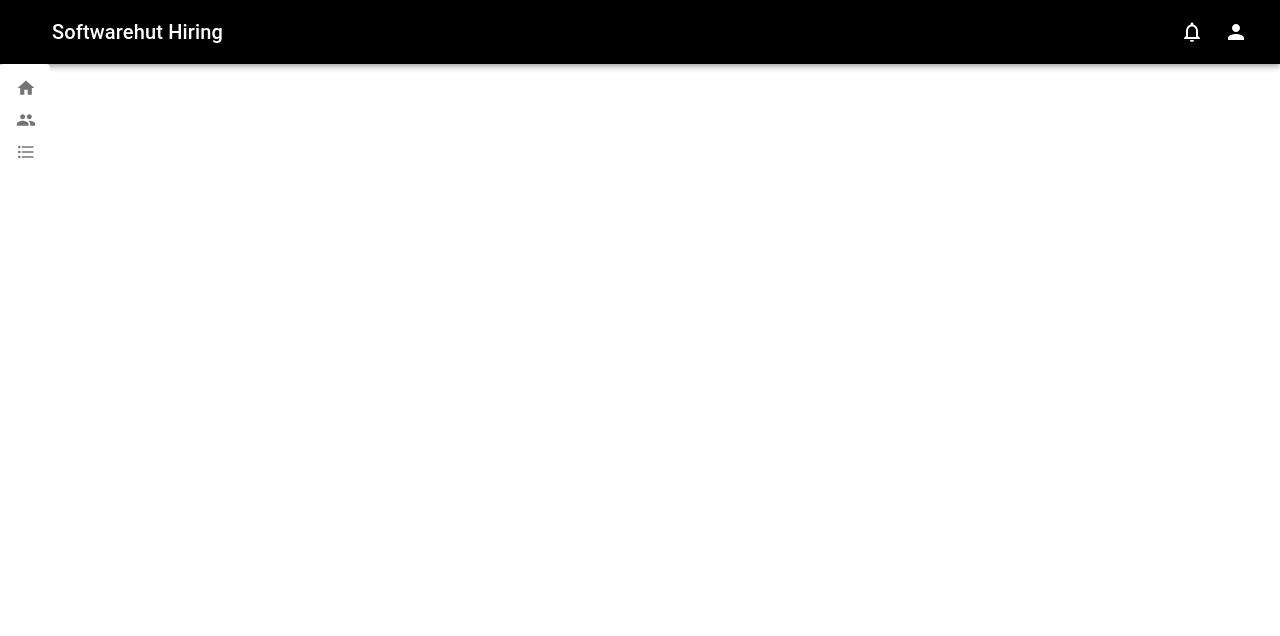
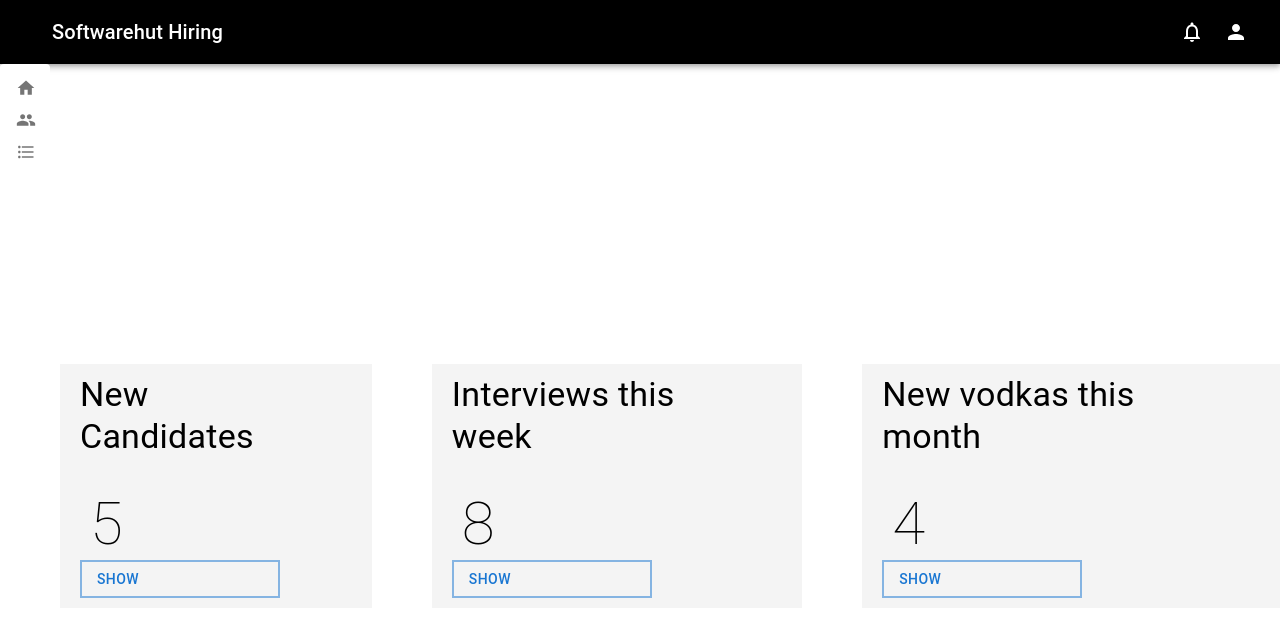
Before and after one commit to softwarehutpl/HeRo-frontend-2, a React (Create React App) app: page / in a window 1280 px wide. Shown: the top 636 px of the page. Built offline with nearby package versions, Linux system fonts and the light colour scheme.

Commit message:
Adding info box (#11)
* Adding InfoBox to Home page

* Adding styled wrapper

```diff
--- a/src/App.tsx
+++ b/src/App.tsx
@@ -11,6 +11,7 @@ function App() {
     <div className="App">
       <Routes>
         <Route path="/" element={<Home />}>
+
           <Route path="candidates" element={<Candidates />} />
           <Route path="profile" element={<Profile />} />
           <Route path="projects" element={<Projects />} />
--- /dev/null
+++ b/src/modules/common/components/infobox/InfoBox.tsx
@@ -0,0 +1,55 @@
+import * as React from "react";
+import { styled } from '@mui/material/styles';
+import Box from "@mui/material/Box";
+
+import Typography from "@mui/material/Typography";
+import Button from "@mui/material/Button";
+import { useNavigate } from "react-router-dom";
+
+interface InfoBoxTypes{
+  title: string,
+  value: number,
+  name: string
+};
+
+const CustomizedBox = styled(Box)`
+  max-width: 600px;
+  max-height: 300px;
+  background-color: #F4F4F4;
+  margin-left: 60px;
+`;
+
+const CustomizedButton = styled(Button)`
+  border: 2px solid #1976d280;
+  width: 200px;
+  margin: 0 20px 10px;
+  justify-content: flex-start;
+  border-radius: 0;
+`;
+
+
+export default function InfoBox({title, value, name}: InfoBoxTypes) {
+
+  const navigate = useNavigate();
+  return (
+    <CustomizedBox >
+      <Typography variant="h4" component="div" sx={{
+        padding: `10px 50px 0 20px`,
+        marginBottom: "30px"
+      }}>
+        {title}
+      </Typography>
+      <Typography variant="h2" component="div" sx={{
+        padding: `0 30px`,
+        fontWeight: "100"
+      }}>
+        {value}
+      </Typography>
+      {/* <Link to="/candidates"> */}
+        <CustomizedButton variant="outlined" onClick={() => navigate("/candidates")}>
+          {name}
+        </CustomizedButton>
+      {/* </Link> */}
+    </CustomizedBox>
+  );
+}
--- a/src/modules/home/Home.tsx
+++ b/src/modules/home/Home.tsx
@@ -1,14 +1,30 @@
-import React from "react";
 import Navbar from "../common/components/navbar/Navbar";
 import Sidebar from "../common/components/sidebar/Sidebar";
 import { Outlet } from "react-router-dom";
+import Box from "@mui/material/Box";
+import InfoBox from "../common/components/infobox/InfoBox";
+import { styled } from '@mui/material/styles';
+
+
+
+const InfoBoxWrapper = styled(Box)`
+  display: flex;
+  justify-content: flex-start;
+`;
+
+
 
 function Home() {
   return (
     <div>
       <Navbar />
       <Sidebar />
-      <Outlet />
+      <InfoBoxWrapper >
+        <InfoBox title="New Candidates" value={5} name="Show"/>
+        <InfoBox title="Interviews this week" value={8} name="Show"/>
+        <InfoBox title="New vodkas this month" value={4} name="Show"/>
+      </InfoBoxWrapper>
+      <Outlet/>
     </div>
   );
 }
```
